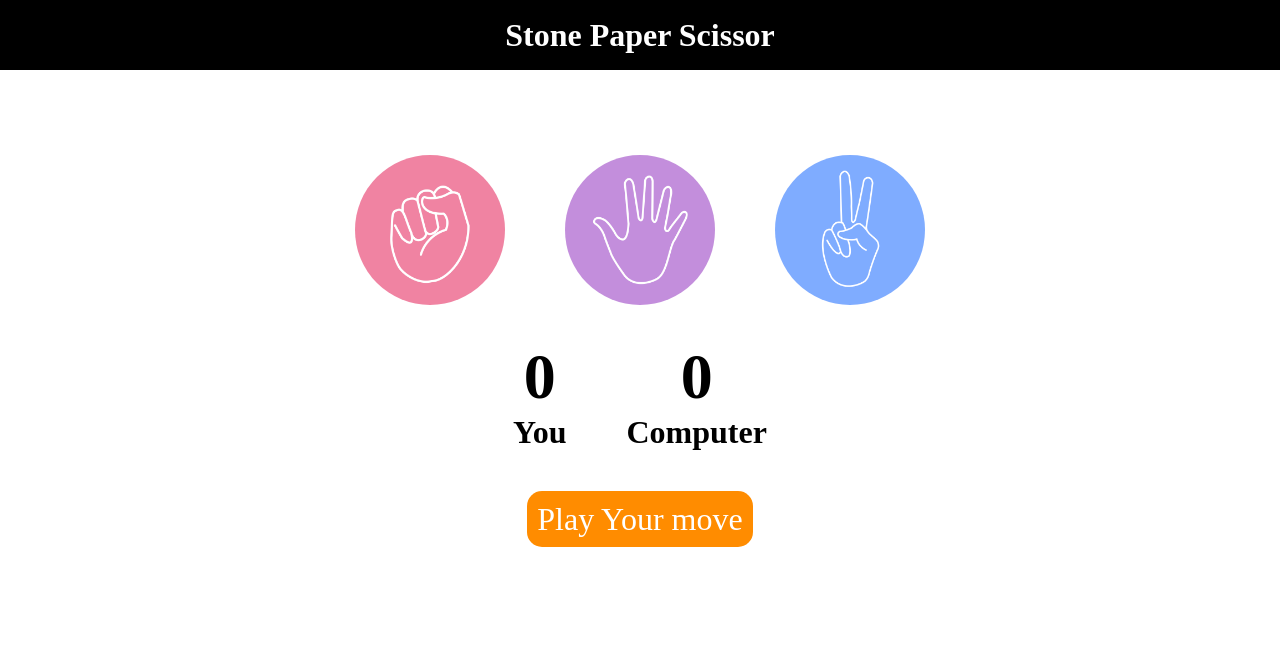
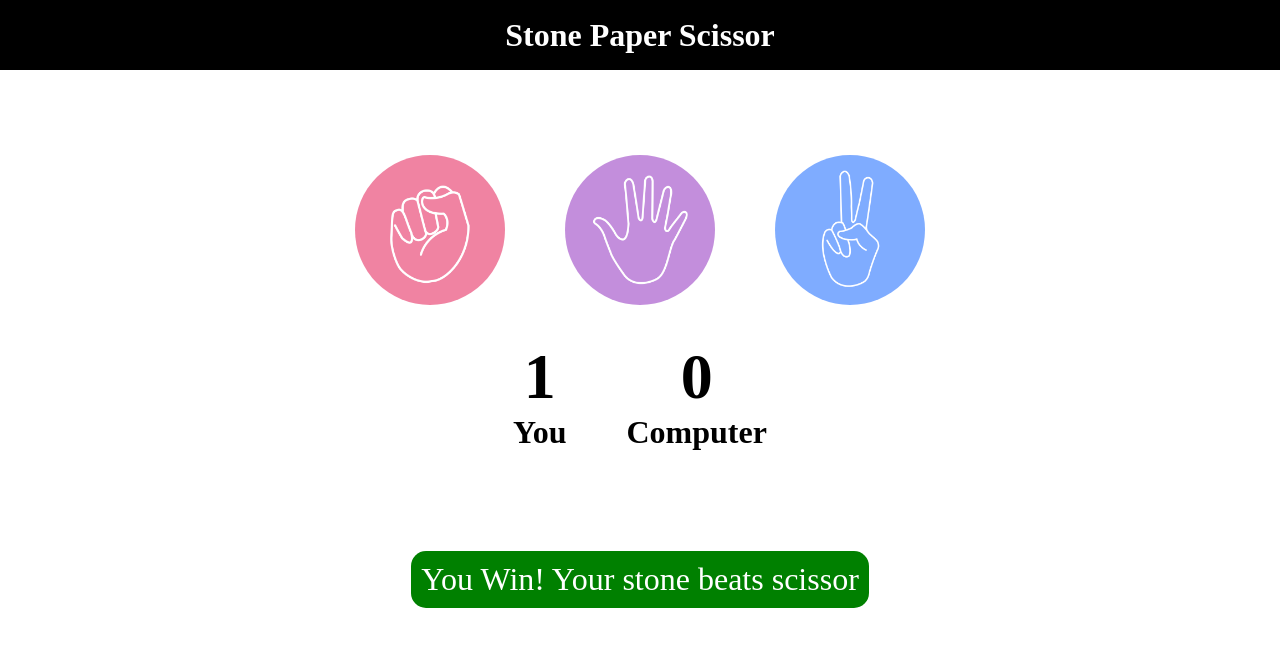
Before and after one commit to ShubhamDhatwalia/Stone-paper-scissor, a plain HTML site: page index.html in a window 1280 px wide. Both pictures are taken after a click on the element 430 px from the left and 230 px from the top of the page. Drawn offline with Linux system fonts and the light colour scheme.

Commit message:
practice

```diff
--- a/app.js
+++ b/app.js
@@ -2,6 +2,9 @@ let userScore =0;
 let compScore =0;
 
 const choices = document.querySelectorAll(".choice");
+const msg = document.querySelector("#msg");
+const userScorePara = document.querySelector("#user-score");
+const compScorePara = document.querySelector("#comp-score");
 
 const genCompChoice = ()=>{
     let options = ["stone", "paper", "scissor"];
@@ -11,13 +14,23 @@ const genCompChoice = ()=>{
 
 const drawGame = ()=>{
     console.log("Game is draw");
+    msg.innerText = "Game draw play again";
+    msg.style.backgroundColor ="darkOrange";
 };
 
-const showWinner = (userWin)=>{
-    if(userWin == "true"){
+const showWinner = (userWin, userChoice, compChoice)=>{
+    if(userWin === true){
         console.log("You win");
+        msg.innerText = `You Win! Your ${userChoice} beats ${compChoice}`;
+        msg.style.backgroundColor = "green";
+        userScore++;
+        userScorePara.innerText =userScore;
     }else{
         console.log("You lose");
+        msg.innerText = `You lose! ${compChoice} beats your ${userChoice}`;
+        msg.style.backgroundColor = "red";
+        compScore++;
+        compScorePara.innerText = compScore;
     }
 };
 
@@ -44,7 +57,7 @@ const playGame = (userChoice)=>{
         }else if(userChoice === "scissor"){
            userWin =  compChoice === "stone"?false:true;
         }
-        showWinner(userWin);
+        showWinner(userWin, userChoice, compChoice);
     }
 };
 
--- a/style.css
+++ b/style.css
@@ -58,6 +58,10 @@ img{
 }
 .msg-container{
     margin-top: 50px;
+    display: flex;
+    flex-wrap: wrap;
+    justify-content: center;
+    align-items: center;
 }
 #msg{
     background-color: darkorange;
```
